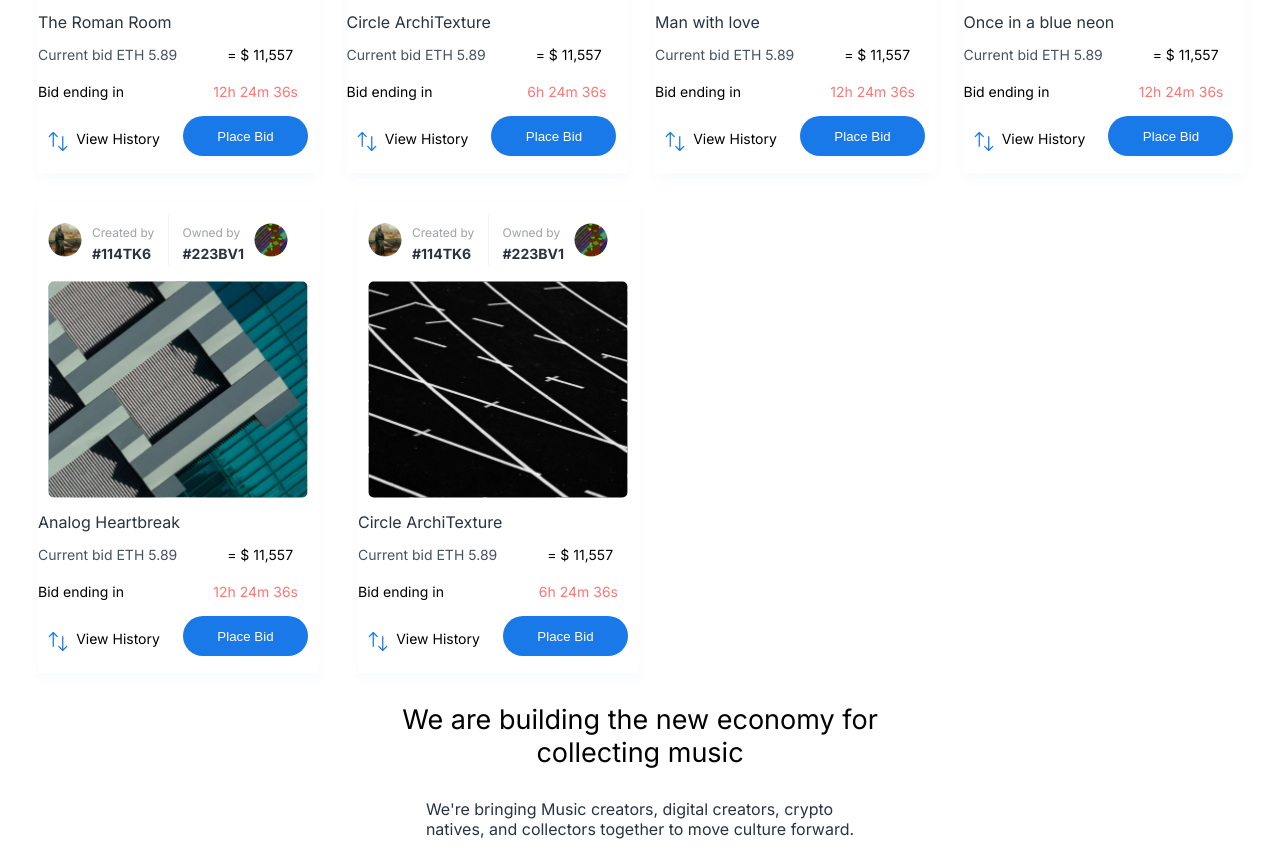
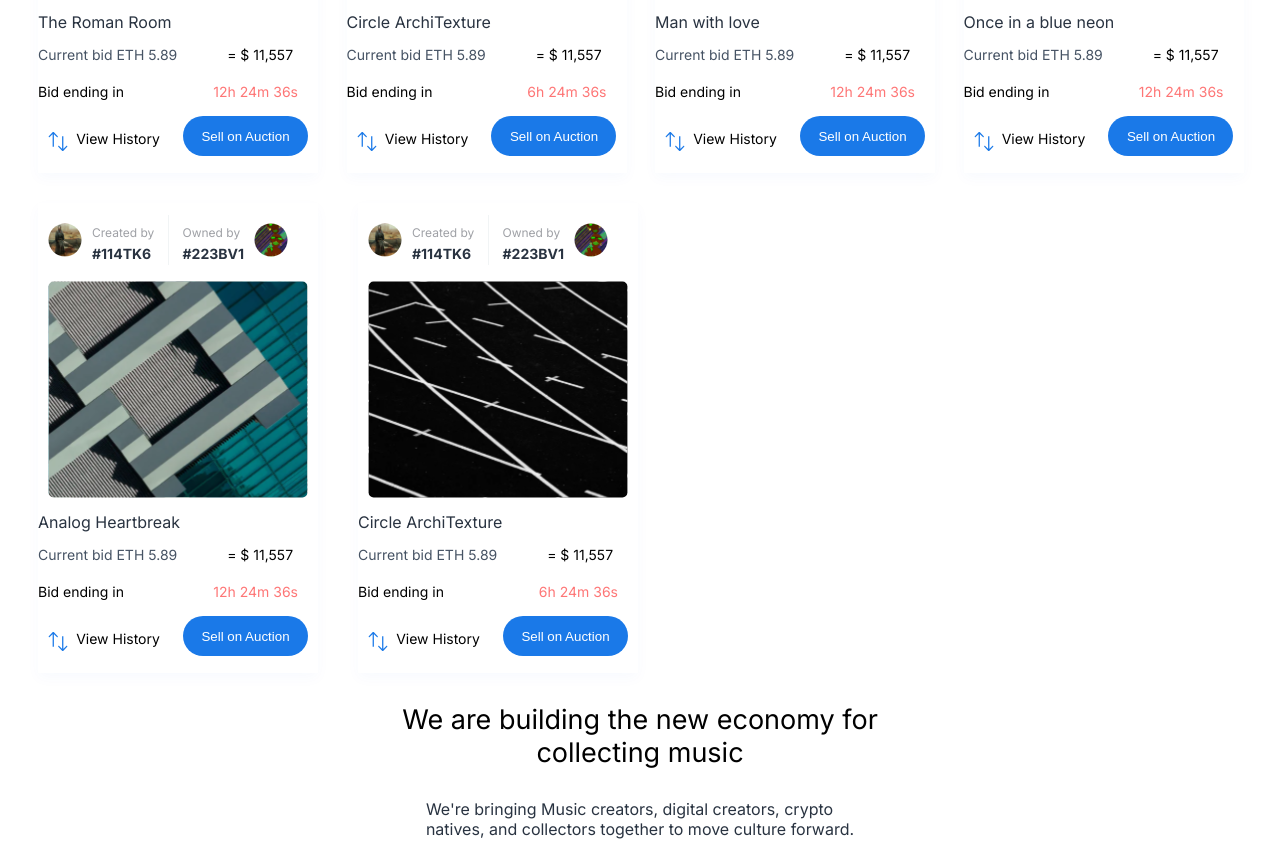
Before and after one commit to shriharini10/design, a Next.js app: page /pages/Sell in a window 1280 px wide. Shown: the part 541-1394 px from the top of the page. Built offline with nearby package versions, Linux system fonts and the light colour scheme.

Commit message:
feat:adds overlay to sell page

```diff
--- a/app/overlay/Sellon_auction/page.tsx
+++ b/app/overlay/Sellon_auction/page.tsx
@@ -1,7 +1,12 @@
+'use client'
 import React from 'react'
 import './Sellon_auction.css'
 
-export default function page() {
+interface sellon {
+    openAuction :() => void;
+}
+
+const Auction:React.FC <sellon> =({openAuction}) => {
     return (
         <div>
             <div className='bidpage'>
@@ -34,7 +39,7 @@ export default function page() {
 
 
 
-                        <span className='cross'><img src='/bidform/x-circle.svg' alt='close page' /></span>
+                        <span className='cross' onClick={openAuction}><img src='/bidform/x-circle.svg' alt='close page' /></span>
                     </div>
 
                     <div className='middle'>
@@ -76,3 +81,5 @@ export default function page() {
 
             );
 }
+
+export default Auction;
--- a/app/pages/Sell/page.tsx
+++ b/app/pages/Sell/page.tsx
@@ -1,7 +1,19 @@
-import React from 'react';
+'use client'
+import React, {useState} from 'react';
 import './Sell.css';
+import Auction from '@/app/overlay/Sellon_auction/page'
 
 export default function page() {
+    const [initial, update] = useState(false);
+
+    const overlay = () => {
+        update(true)
+    }
+
+    const closeOverlay = () => {
+        update(false)
+    }
+
     return (
 
         <div>
@@ -62,7 +74,7 @@ export default function page() {
                         <div className='history'>
                             <span><img src={"/arrow.svg"} alt={"arrow button"} height={35} width={20} /></span>
                             <p>View History</p>
-                            <button>Place Bid</button>
+                            <button onClick={overlay}>Sell on Auction</button>
                         </div>
                     </div>
 
@@ -117,7 +129,7 @@ export default function page() {
                         <div className='history'>
                             <span><img src={"/arrow.svg"} alt={"arrow button"} height={35} width={20} /></span>
                             <p>View History</p>
-                            <button>Place Bid</button>
+                            <button onClick={overlay}>Sell on Auction</button>
                         </div>
 
                     </div>
@@ -173,7 +185,7 @@ export default function page() {
                         <div className={'history'}>
                             <span><img src={"/arrow.svg"} alt={"arrow button"} height={35} width={20} /></span>
                             <p>View History</p>
-                            <button>Place Bid</button>
+                            <button onClick={overlay}>Sell on Auction</button>
                         </div>
 
                     </div>
@@ -229,7 +241,7 @@ export default function page() {
                         <div className={'history'}>
                             <span><img src={"/arrow.svg"} alt={"arrow button"} height={35} width={20} /></span>
                             <p>View History</p>
-                            <button>Place Bid</button>
+                            <button onClick={overlay}>Sell on Auction</button>
                         </div>
 
                     </div>
@@ -289,7 +301,7 @@ export default function page() {
                         <div className='history'>
                             <span><img src={"/arrow.svg"} alt={"arrow button"} height={35} width={20} /></span>
                             <p>View History</p>
-                            <button>Place Bid</button>
+                            <button onClick={overlay}>Sell on Auction</button>
                         </div>
                     </div>
 
@@ -344,7 +356,7 @@ export default function page() {
                         <div className='history'>
                             <span><img src={"/arrow.svg"} alt={"arrow button"} height={35} width={20} /></span>
                             <p>View History</p>
-                            <button>Place Bid</button>
+                            <button onClick={overlay}>Sell on Auction</button>
                         </div>
 
                     </div>
@@ -423,7 +435,7 @@ export default function page() {
                         <div className='history'>
                             <span><img src={"/arrow.svg"} alt={"arrow button"} height={35} width={20} /></span>
                             <p>View History</p>
-                            <button>Place Bid</button>
+                            <button onClick={overlay}>Sell on Auction</button>
                         </div>
                     </div>
 
@@ -478,7 +490,7 @@ export default function page() {
                         <div className='history'>
                             <span><img src={"/arrow.svg"} alt={"arrow button"} height={35} width={20} /></span>
                             <p>View History</p>
-                            <button>Place Bid</button>
+                            <button onClick={overlay}>Sell on Auction</button>
                         </div>
 
                     </div>
@@ -534,7 +546,7 @@ export default function page() {
                         <div className={'history'}>
                             <span><img src={"/arrow.svg"} alt={"arrow button"} height={35} width={20} /></span>
                             <p>View History</p>
-                            <button>Place Bid</button>
+                            <button onClick={overlay}>Sell on Auction</button>
                         </div>
 
                     </div>
@@ -553,6 +565,12 @@ export default function page() {
                     <button>Sell your Music Collectable</button>
                 </div>
             </div>
+
+            {initial && (
+                <div className='overlay'>
+                    < Auction openAuction ={closeOverlay} />
+                </div>
+            )}
         </div>
                 )
 }
```
